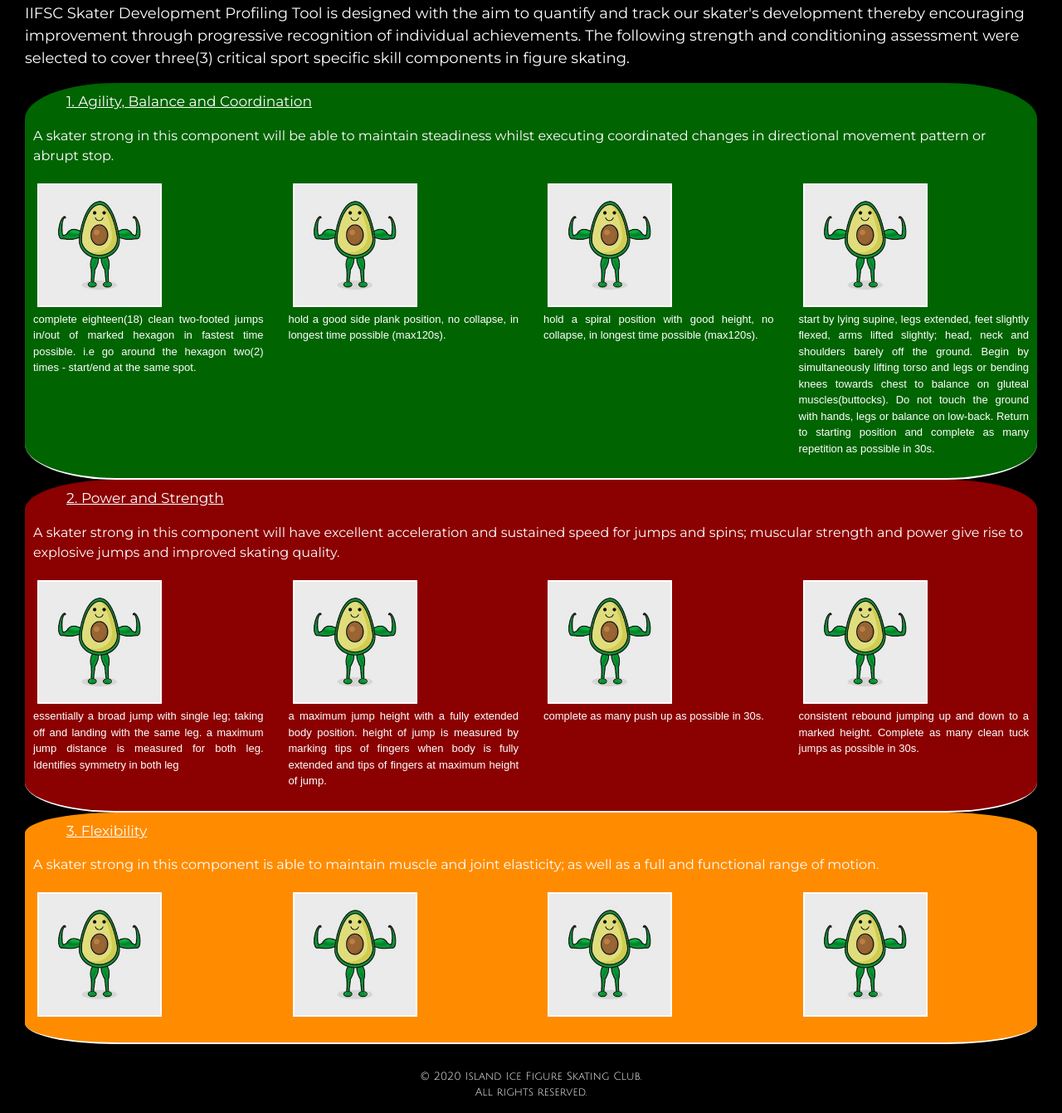
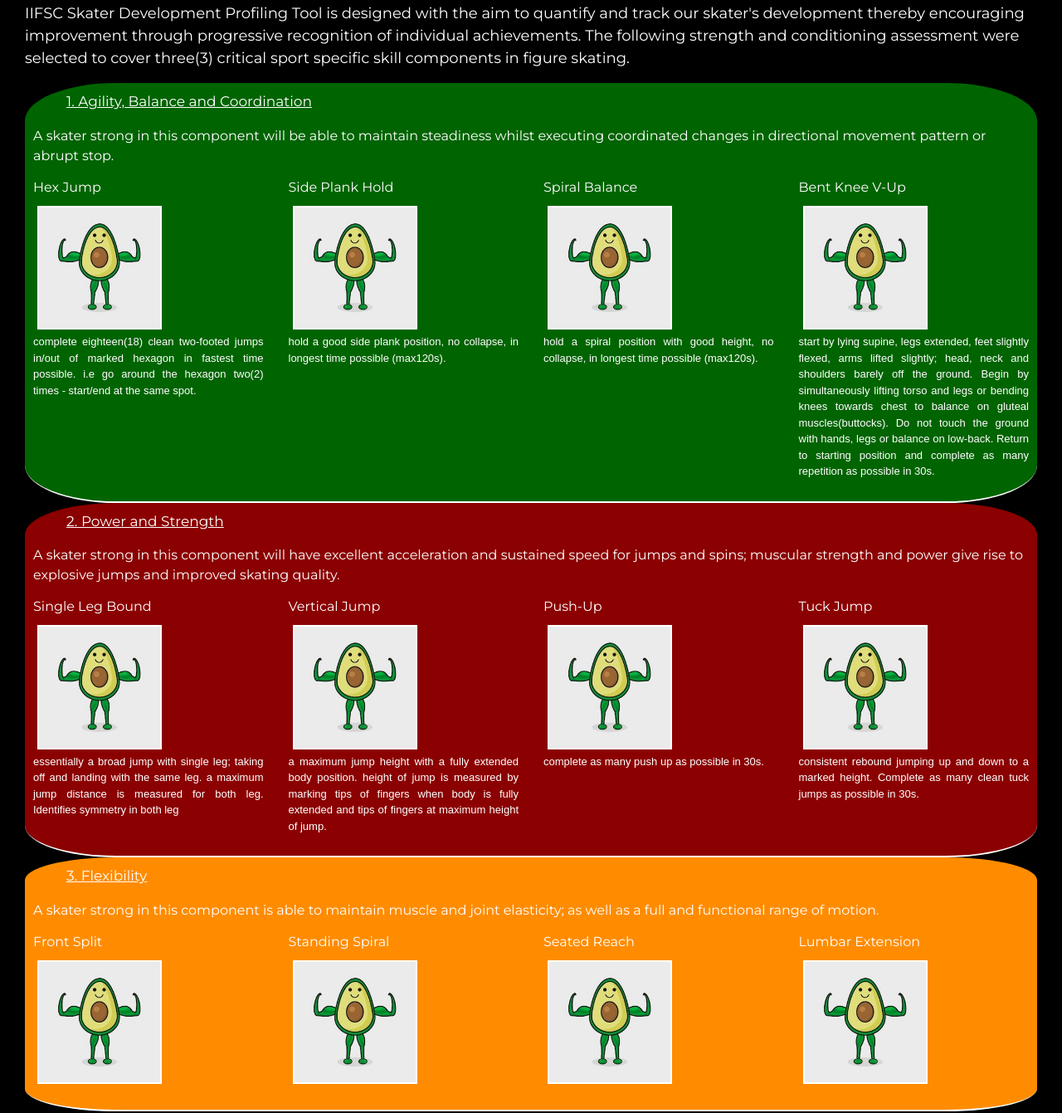
Before and after one commit to suipingooi/iifscpt, a plain HTML site: page info.html in a window 1280 px wide. Shown: the part 182-1523 px from the top of the page at 83% size. Drawn offline with Linux system fonts and the light colour scheme; no server answers.

Commit message:
added title to each sport skill assessment

```diff
--- a/info.html
+++ b/info.html
@@ -38,19 +38,23 @@
                         coordinated changes in directional movement pattern or abrupt stop.</p>
                         <div class="row">
                             <div class="col-md-3 justify-content-center">
+                                <h6>Hex Jump</h6>
                                 <img class="infoimg" src="images/tempimg.jpg" alt="how to, hex jump, agility-fitness">
                                 <p class="def">complete eighteen(18) clean two-footed jumps in/out of marked hexagon in fastest
                                 time possible. i.e go around the hexagon two(2) times - start/end at the same spot.</p>
                             </div>
                             <div class="col-md-3">
+                                <h6>Side Plank Hold</h6>
                                 <img class="infoimg" src="images/tempimg.jpg" alt="how to, side plank, core-fitness, balance">
                                 <p class="def">hold a good side plank position, no collapse, in longest time possible (max120s).</p>
                             </div>
                             <div class="col-md-3">
+                                <h6>Spiral Balance</h6>
                                 <img class="infoimg" src="images/tempimg.jpg" alt="how to, spiral balance, balance, single leg">
                                 <p class="def">hold a spiral position with good height, no collapse, in longest time possible (max120s).</p>
                             </div>
                             <div class="col-md-3">
+                                <h6>Bent Knee V-Up</h6>
                                 <img class="infoimg" src="images/tempimg.jpg" alt="how to, V-up, bent knee V-up, balance, core-fitness, coordination">
                                 <p class="def">start by lying supine, legs extended, feet slightly flexed, arms lifted slightly; head, neck and shoulders
                                 barely off the ground. Begin by simultaneously lifting torso and legs or bending knees towards chest to balance on gluteal
@@ -65,24 +69,27 @@
                         for jumps and spins; muscular strength and power give rise to explosive jumps and improved skating quality.</p>
                         <div class="row">
                             <div class="col-md-3">
+                                <h6>Single Leg Bound</h6>
                                 <img class="infoimg" src="images/tempimg.jpg" alt="how to, single leg bound, power, lower body, broad jump">
                                 <p class="def">essentially a broad jump with single leg; taking off and landing with the same leg.
                                 a maximum jump distance is measured for both leg. Identifies symmetry in both leg</p>
                             </div>
                             <div class="col-md-3">
+                                <h6>Vertical Jump</h6>
                                 <img class="infoimg" src="images/tempimg.jpg" alt="how to, vertical jump, power, muscular explosiveness, leg strength, jump height">
                                 <p class="def">a maximum jump height with a fully extended body position. height of jump is measured by marking
                                 tips of fingers when body is fully extended and tips of fingers at maximum height of jump.</p>
                             </div>
                             <div class="col-md-3">
+                                <h6>Push-Up</h6>
                                 <img class="infoimg" src="images/tempimg.jpg" alt="how to, push up, muscular strength, upper body, core stability">
                                 <p class="def">complete as many push up as possible in 30s.</p>
                             </div>
                             <div class="col-md-3">
+                                <h6>Tuck Jump</h6>
                                 <img class="infoimg" src="images/tempimg.jpg" alt="how to, tuck jump, muscular endurance, coordination, ">
                                 <p class="def">consistent rebound jumping up and down to a marked height. Complete as many clean tuck
                                 jumps as possible in 30s.</p>
-
                             </div>
                         </div>
                 </div>
@@ -93,18 +100,22 @@
                         a full and functional range of motion.</p>
                         <div class="row">
                             <div class="col-md-3">
+                                <h6>Front Split</h6>
                                 <img class="infoimg" src="images/tempimg.jpg" alt="how to, front-split, hip flexibility">
                                 <p class="def"></p>
                             </div>
                             <div class="col-md-3">
+                                <h6>Standing Spiral</h6>
                                 <img class="infoimg" src="images/tempimg.jpg" alt="how to, standing spiral, hip flexibility, core-fitness">
                                 <p class="def"></p>
                             </div>
                             <div class="col-md-3">
+                                <h6>Seated Reach</h6>
                                 <img class="infoimg" src="images/tempimg.jpg" alt="how to, seated reach, lumbar flexion, flexibility">
                                 <p class="def"></p>
                             </div>
                             <div class="col-md-3">
+                                <h6>Lumbar Extension</h6>
                                 <img class="infoimg" src="images/tempimg.jpg" alt="how to, lumbar extension, flexibility">
                                 <p class="def"></p>
                             </div>
```
